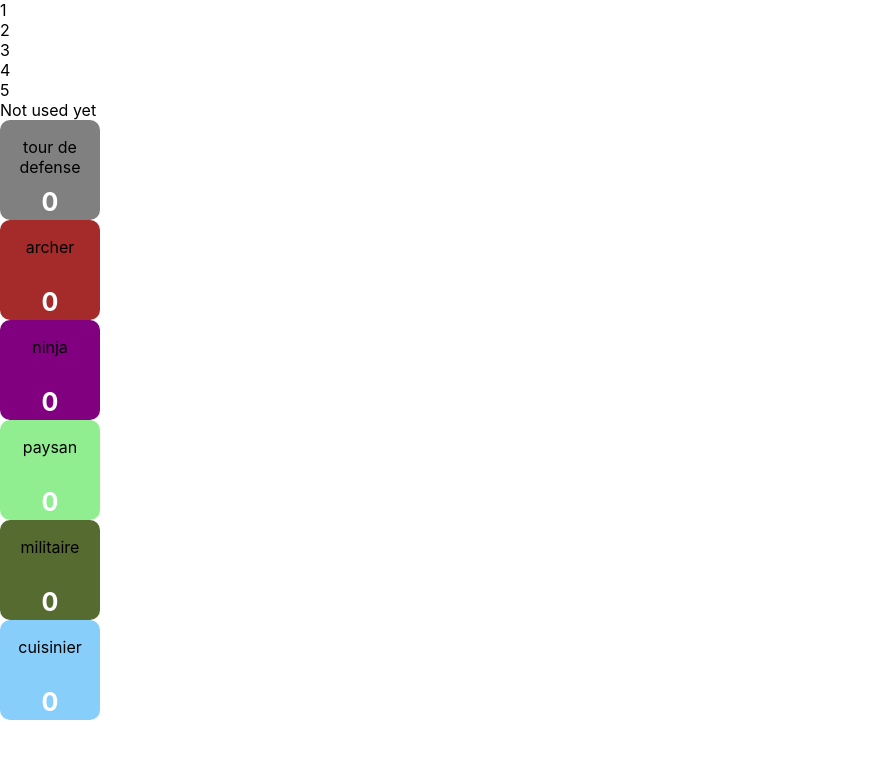
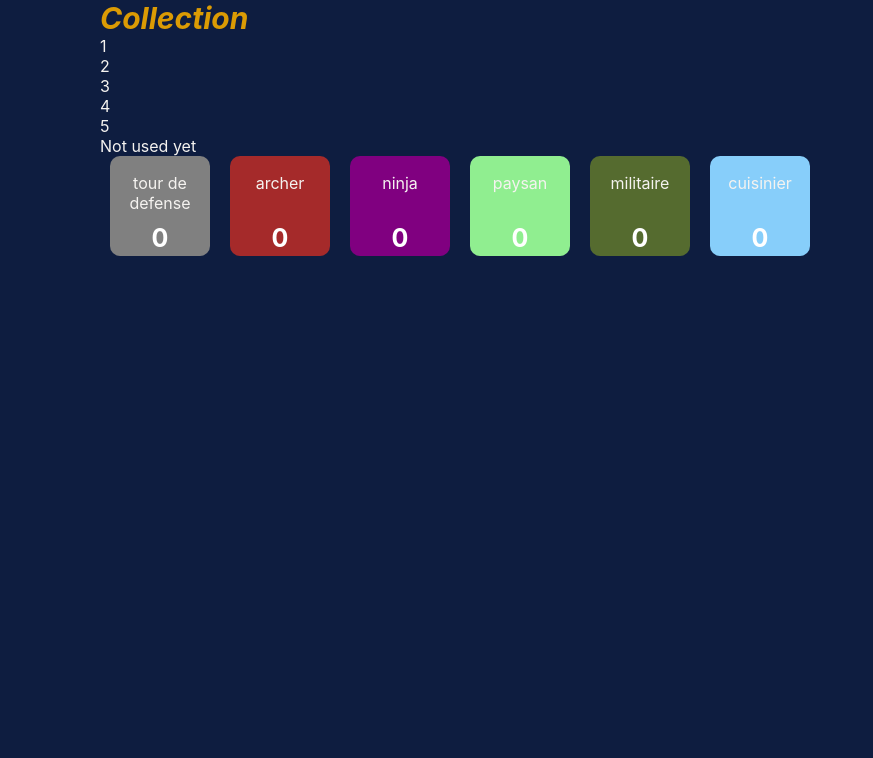
Before and after one commit to ThomasLaforge/merge-master, a React (Create React App) app in the folder client/: page /collection in a window 1280 px wide. Shown: the top 758 px of the page, without its empty margins (0-873 px from the left). Built offline with nearby package versions, Linux system fonts and the light colour scheme.

Commit message:
page component

```diff
--- a/client/src/App.tsx
+++ b/client/src/App.tsx
@@ -9,6 +9,7 @@ import Store from "./pages/Store";
 
 export default function App() {
   return (
+    <div className="app">
       <Router>
         <Switch>
           <Route path="/collection">
@@ -22,5 +23,6 @@ export default function App() {
           </Route>
         </Switch>
       </Router>
+    </div>
   );
 }
--- a/client/src/components/HeroesList/index.tsx
+++ b/client/src/components/HeroesList/index.tsx
@@ -2,6 +2,8 @@ import {db} from '../../index'
 // import MyHero from "../modules/Hero"
 import Hero from '../Hero/index'
 import {getAllHeroes, HeroType} from '../../modules/definitions'
+
+import './style.scss'
 
 const heroes = getAllHeroes()
 
@@ -12,7 +14,9 @@ export default function HeroesList(){
             {heroes.map( (hType: HeroType, k: number) => {
                 const myData = myHeroes.find(myH => myH.id === hType)
                 // const hero = new MyHero(myData?.number)
-                return <Hero id={hType} number={myData?.number} key={k} />
+                return <div className="heroes-list-elt" key={k}>
+                    <Hero id={hType} number={myData?.number} />
+                </div>
             })}
         </div>
     )
--- a/client/src/components/HeroesList/style.scss
+++ b/client/src/components/HeroesList/style.scss
@@ -0,0 +1,9 @@
+.heroes-list {
+    display: flex;
+    flex-direction: row;
+    flex-wrap: wrap;
+
+    .heroes-list-elt {
+        padding-inline: 10px;
+    }
+}
--- /dev/null
+++ b/client/src/components/Page/index.tsx
@@ -0,0 +1,18 @@
+import './style.scss'
+
+interface PageProps {
+    title: string,
+    className: string,
+    children: React.ReactNode
+}
+
+export function Page(props: PageProps){
+    const {title, className, children} = props
+
+    return <div className="page">
+        <div className="title">{title}</div>
+        <div className={className}>
+            {children}
+        </div>
+    </div>
+}
--- /dev/null
+++ b/client/src/components/Page/style.scss
@@ -0,0 +1,13 @@
+.page {
+    display: flex;
+    flex-direction: column;
+    justify-content: flex-start;
+    flex: auto;
+
+    .title {
+        font-size: 30px;
+        font-weight: bold;
+        font-style: italic;
+        color: #db9b04;
+    }
+}
--- a/client/src/index.scss
+++ b/client/src/index.scss
@@ -5,9 +5,16 @@ body {
     sans-serif;
   -webkit-font-smoothing: antialiased;
   -moz-osx-font-smoothing: grayscale;
+  background-color: #0e1d40;
+  color: #f5f3f0;
 }
 
 code {
   font-family: source-code-pro, Menlo, Monaco, Consolas, 'Courier New',
     monospace;
 }
+
+.app {
+  width: 1080px;
+  margin: auto;
+}
--- a/client/src/pages/Collection.tsx
+++ b/client/src/pages/Collection.tsx
@@ -1,11 +1,15 @@
 import MyTeams from '../components/MyTeams/index'
 import HeroesList from '../components/HeroesList/index'
+import { Page } from '../components/Page'
 
 export default function Collection(){
     return (
-        <div className="page collection">
+        <Page
+            title='Collection'
+            className='collection'
+        >
             <MyTeams />
             <HeroesList />
-        </div>
+        </Page>
     )
 }
--- a/client/src/pages/Home.tsx
+++ b/client/src/pages/Home.tsx
@@ -1,9 +1,13 @@
 import { useHistory } from 'react-router-dom'
+import { Page } from '../components/Page';
 
 export default function Home(){
     const history = useHistory();
     return (
-        <div className="page home">
+        <Page
+            title='Home'
+            className='home'
+        >
             <button onClick={() => {
                 history.push('/collection')}}
             >Collection btn</button>
@@ -11,6 +15,6 @@ export default function Home(){
             <button onClick={() => {
                 history.push('/store')}}
             >Store</button>
-        </div>
+        </Page>
     )
 }
--- a/client/src/pages/Store.tsx
+++ b/client/src/pages/Store.tsx
@@ -1,5 +1,6 @@
 import { useState } from "react"
 import { db } from ".."
+import { Page } from "../components/Page"
 import { Chest, generateRandomChest } from "../modules/UI"
 
 export default function Store(){
@@ -11,12 +12,18 @@ export default function Store(){
         db.useMoney(price)
     }
 
-    return <div className="page store">
-        <button
-            onClick={() => handleOpenNewChest(20)}
-        >Open new chest</button>
-        {chest.length > 0 &&
-            <div>Chest content:</div>
-        }
-    </div>
+    return <Page
+        title='Store'
+        className='store'
+    >
+            <button
+                onClick={() => handleOpenNewChest(20)}
+            >
+                Open new chest
+            </button>
+
+            {chest.length > 0 &&
+                <div>Chest content:</div>
+            }
+    </Page>
 }
```
Lines whose indentation alone changed are shown as unchanged.
